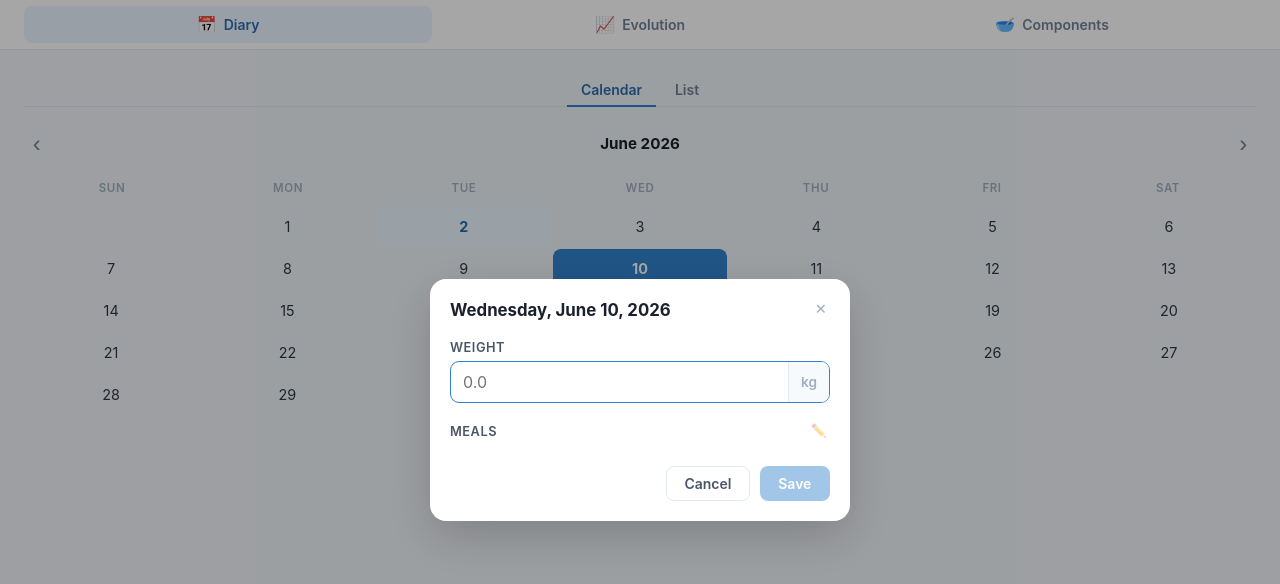
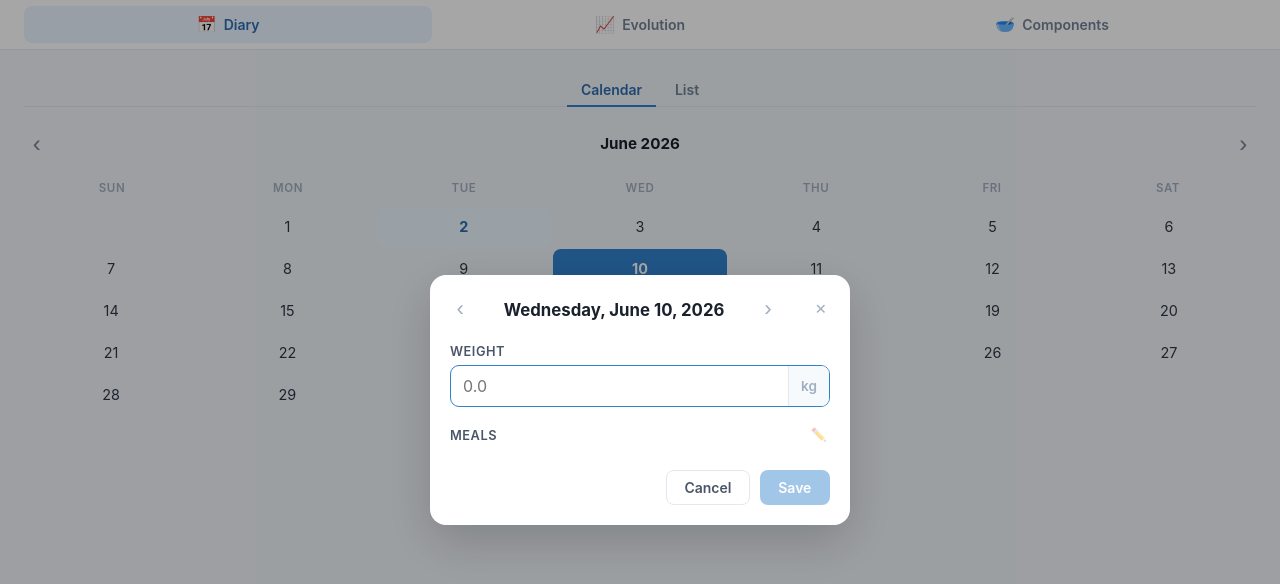
Before and after one commit to capelski/morpholody, a React (Vite) app: page / in a window 1280 px wide. Both pictures are taken after a click on the button "10". Shown: the top 584 px of the page. Built offline with nearby package versions, Linux system fonts and the light colour scheme.

Commit message:
Add buttons next to the day view title to navigate to the day before or the day after

```diff
--- a/src/components/Day.css
+++ b/src/components/Day.css
@@ -69,6 +69,22 @@
 }
 
 .day-panel-close:hover {
+  color: #4a5568;
+}
+
+.day-panel-nav {
+  background: none;
+  border: none;
+  font-size: 1.4rem;
+  color: #a0aec0;
+  cursor: pointer;
+  padding: 0.2rem 0.4rem;
+  line-height: 1;
+  border-radius: 4px;
+  transition: color 0.12s;
+}
+
+.day-panel-nav:hover {
   color: #4a5568;
 }
 
--- a/src/components/Day.tsx
+++ b/src/components/Day.tsx
@@ -21,6 +21,7 @@ interface DayProps {
   date: Date;
   onClose: () => void;
   onSaved?: () => void;
+  onDateChange?: (date: Date) => void;
 }
 
 function nowHHMM(): string {
@@ -58,7 +59,7 @@ function isMealEmpty(meal: MealEntry): boolean {
   return meal.components.every((c) => c.name.trim() === "" && c.quantity == null);
 }
 
-export default function Day({ date, onClose, onSaved }: DayProps) {
+export default function Day({ date, onClose, onSaved, onDateChange }: DayProps) {
   const [weightStr, setWeightStr] = useState("");
   const [meals, setMeals] = useState<MealEntry[]>([ghostMeal()]);
   const [editingMeals, setEditingMeals] = useState(false);
@@ -292,9 +293,27 @@ export default function Day({ date, onClose, onSaved }: DayProps) {
         onPointerDown={(e) => e.stopPropagation()}
       >
         <div className="day-panel-header">
+          {onDateChange && (
+            <button
+              className="day-panel-nav"
+              onClick={() => { const d = new Date(date); d.setDate(d.getDate() - 1); onDateChange(d); }}
+              aria-label="Previous day"
+            >
+              &#8249;
+            </button>
+          )}
           <h2 className="day-panel-title" id="day-panel-title">
             {label}
           </h2>
+          {onDateChange && (
+            <button
+              className="day-panel-nav"
+              onClick={() => { const d = new Date(date); d.setDate(d.getDate() + 1); onDateChange(d); }}
+              aria-label="Next day"
+            >
+              &#8250;
+            </button>
+          )}
           <button
             className="day-panel-close"
             onClick={onClose}
--- a/src/components/DiaryCalendar.tsx
+++ b/src/components/DiaryCalendar.tsx
@@ -139,6 +139,7 @@ export default function DiaryCalendar({ viewYear, viewMonth, onMonthChange }: Di
           onSaved={() => {
             getDayDataForMonth(viewYear, viewMonth + 1).then(setDayData);
           }}
+          onDateChange={(d) => setSelectedDate(d)}
         />
       )}
     </>
--- a/src/components/DiaryList.tsx
+++ b/src/components/DiaryList.tsx
@@ -124,6 +124,7 @@ export default function DiaryList({ viewYear, viewMonth, onMonthChange }: DiaryL
           date={selectedDate}
           onClose={() => setSelectedDate(null)}
           onSaved={() => reload()}
+          onDateChange={(d) => setSelectedDate(d)}
         />
       )}
     </>
```
